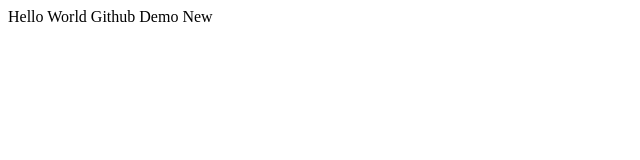
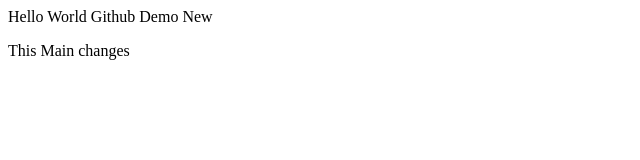
Before and after one commit to Krishna07-developer/github-demo, a plain HTML site: page index.html in a window 1280 px wide. Shown: the whole page, without its empty margins (0-640 px from the left). Drawn offline with Linux system fonts and the light colour scheme.

Commit message:
main changes

```diff
--- a/index.html
+++ b/index.html
@@ -1 +1,2 @@
 <p>Hello World Github Demo New</p>
+<p>This Main changes</p>
```
Also changed, not shown: style.css (line endings or trailing spaces).
